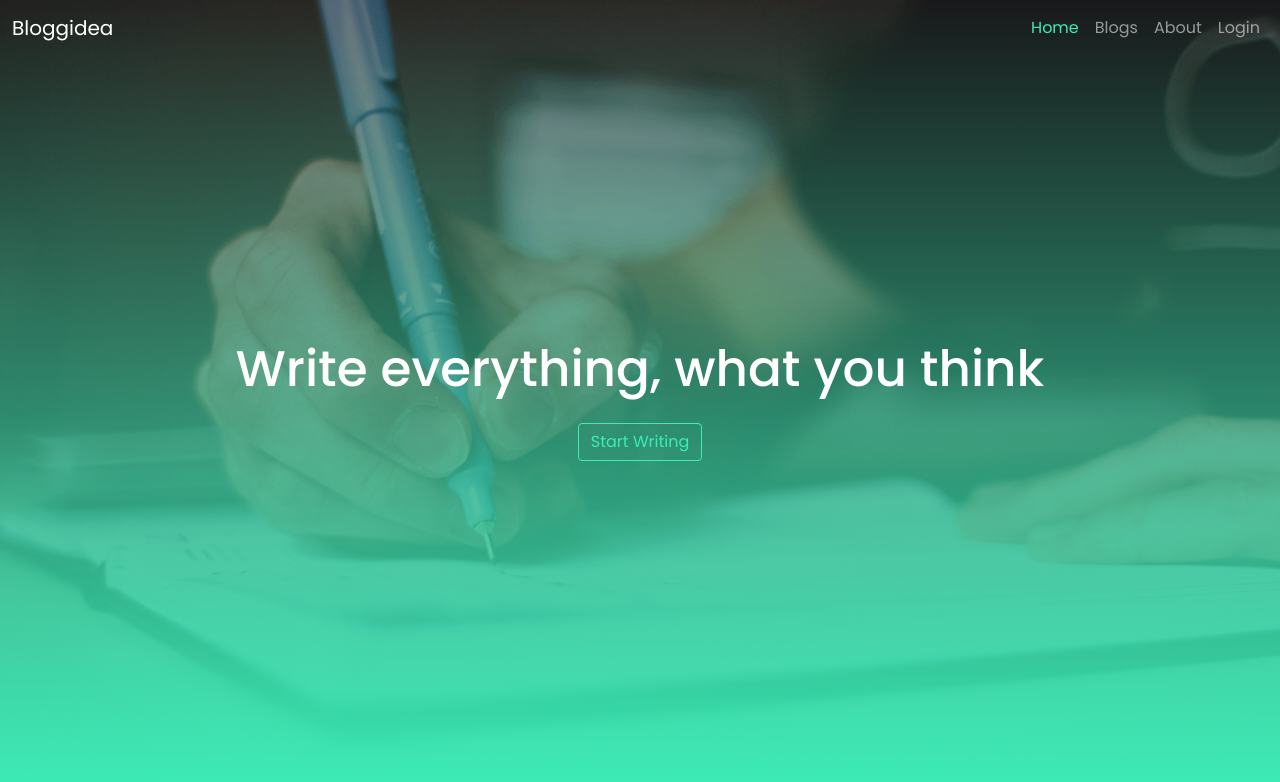
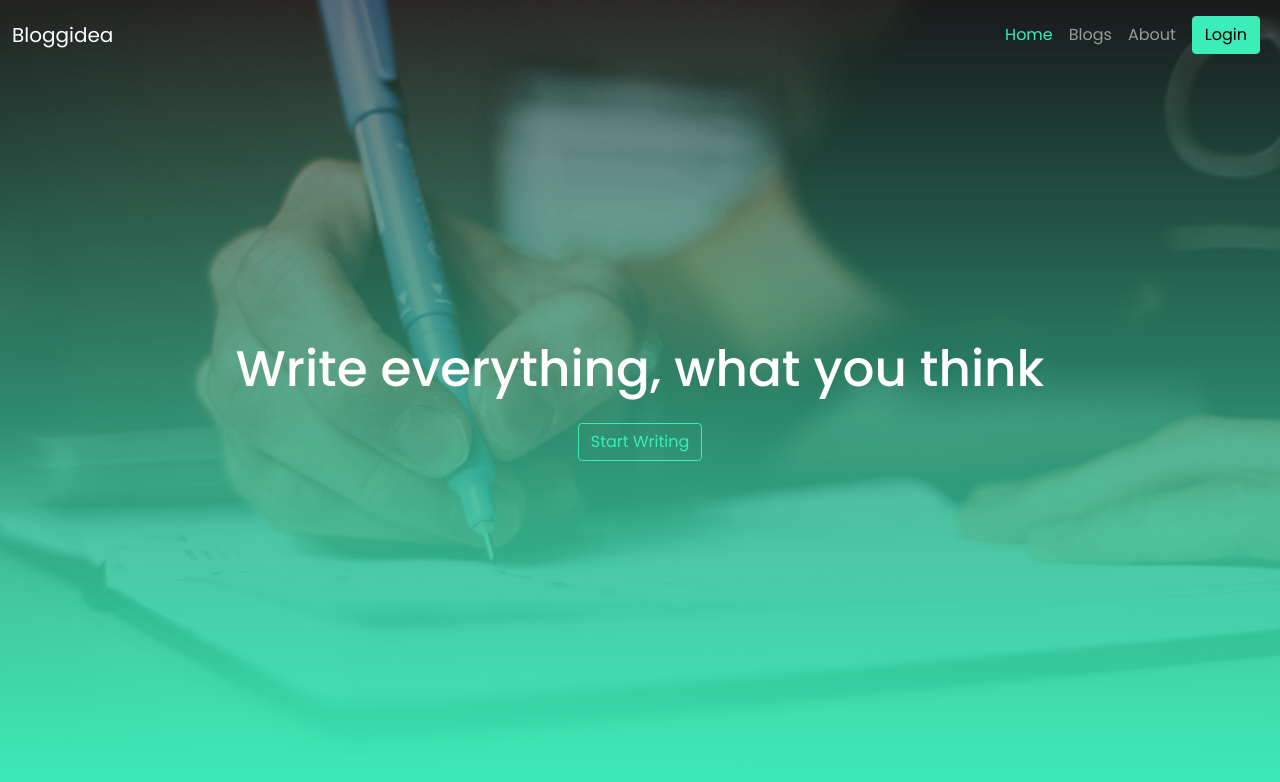
Before and after one commit to jbmakib/bloggidia-client, a React (Create React App) app: page / in a window 1280 px wide. Shown: the top 782 px of the page. Built offline with nearby package versions, Linux system fonts and the light colour scheme.

Commit message:
login route added

```diff
--- a/src/App.jsx
+++ b/src/App.jsx
@@ -3,6 +3,8 @@ import { BrowserRouter as Router, Route, Routes } from "react-router-dom";
 import Home from "./Pages/Home/Home/Home";
 import About from "./Pages/About/About";
 import Blogs from "./Pages/Blogs/Blogs";
+import Login from "./Pages/Login/Login/Login";
+import Register from "./Pages/Login/Register/Register";
 
 function App() {
     return (
@@ -12,6 +14,8 @@ function App() {
                     <Route path="/" element={<Home />} />
                     <Route path="about" element={<About />} />
                     <Route path="blogs" element={<Blogs />} />
+                    <Route path="login" element={<Login />} />
+                    <Route path="register" element={<Register />} />
                 </Routes>
             </Router>
         </div>
--- /dev/null
+++ b/src/Pages/Login/Login/Login.jsx
@@ -0,0 +1,11 @@
+import React from "react";
+
+const Login = () => {
+    return (
+        <div>
+            <h2>This is login page</h2>
+        </div>
+    );
+};
+
+export default Login;
--- /dev/null
+++ b/src/Pages/Login/Register/Register.jsx
@@ -0,0 +1,11 @@
+import React from "react";
+
+const Register = () => {
+    return (
+        <div>
+            <h2>This is register</h2>
+        </div>
+    );
+};
+
+export default Register;
--- a/src/Pages/Shared/Header/Header.jsx
+++ b/src/Pages/Shared/Header/Header.jsx
@@ -37,7 +37,7 @@ const Header = () => {
                     className="collapse navbar-collapse"
                     id="navbarNavAltMarkup"
                 >
-                    <div className="navbar-nav ms-auto">
+                    <div className="navbar-nav ms-auto align-items-center">
                         <NavLink
                             className={({ isActive }) =>
                                 isActive
@@ -76,7 +76,7 @@ const Header = () => {
                             }
                             to="/login"
                         >
-                            Login
+                            <button className="btn btn-primary">Login</button>
                         </NavLink>
                     </div>
                 </div>
```
